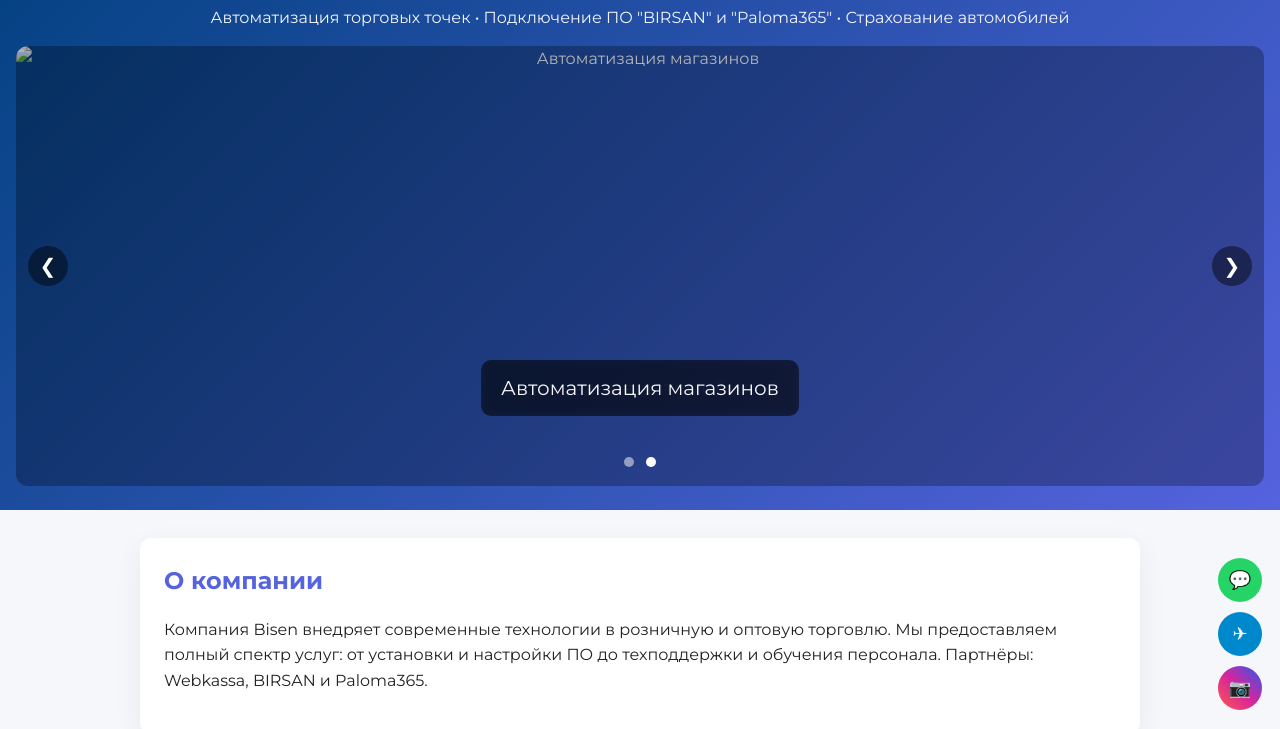
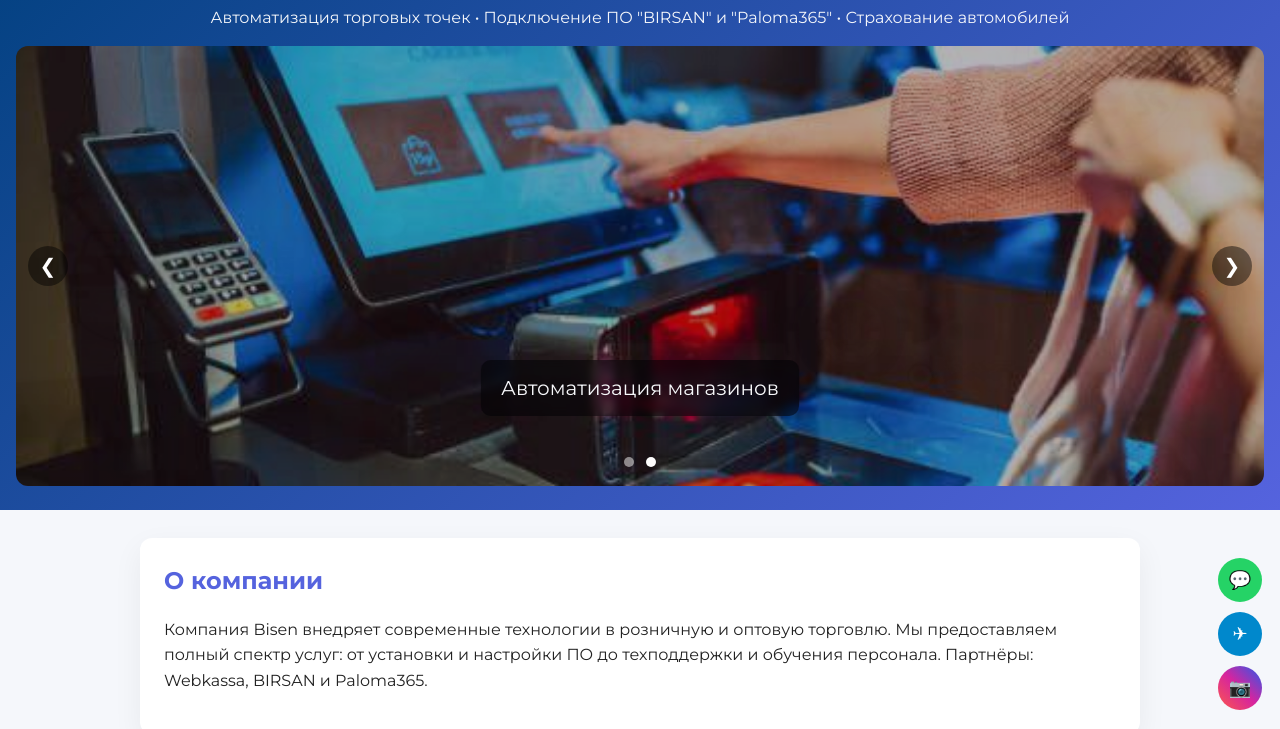
Before and after one commit to Abdusamat69/bisen-website, a plain HTML site: page index.html in a window 1280 px wide. Shown: the part 72-801 px from the top of the page. Drawn offline with Linux system fonts and the light colour scheme.

Commit message:
Update index.html

```diff
--- a/index.html
+++ b/index.html
@@ -94,13 +94,13 @@
     <div class="slider" aria-label="Главный слайдер">
       <div class="slides">
         <div class="slide active">
-          <img src="images/automation.jpg" alt="Автоматизация магазинов">
+          <img src="automation.jpg" alt="Автоматизация магазинов">
           <div class="overlay"></div>
           <div class="slide-text">Автоматизация магазинов</div>
         </div>
 
         <div class="slide">
-          <img src="images/Car.jpg" alt="Страхование автомобилей">
+          <img src="Car.jpg" alt="Страхование автомобилей">
           <div class="overlay"></div>
           <div class="slide-text">Страхование автомобилей</div>
         </div>
```
